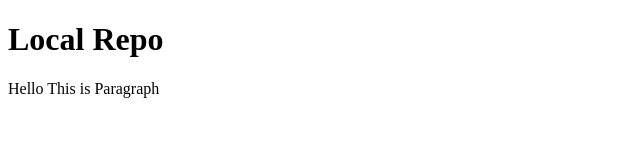
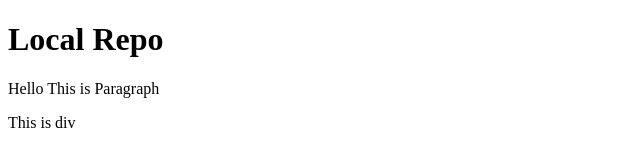
Before and after one commit to Sohel1101/LocalRepo, a plain HTML site: page index.html in a window 1280 px wide. Shown: the full height of the page, 0-640 px from the left. Drawn offline with Linux system fonts and the light colour scheme.

Commit message:
div added

```diff
--- a/index.html
+++ b/index.html
@@ -8,5 +8,8 @@
 <body>
     <h1>Local Repo</h1>
     <p>Hello This is Paragraph</p>
+    <div>
+        This is div
+    </div>
 </body>
 </html>
```
